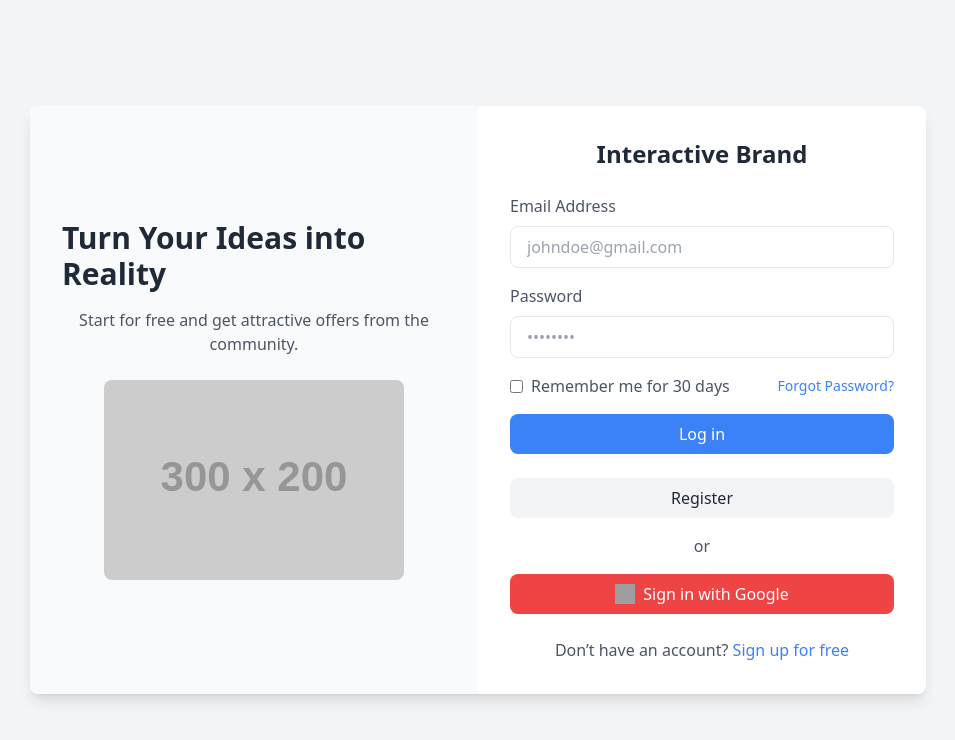
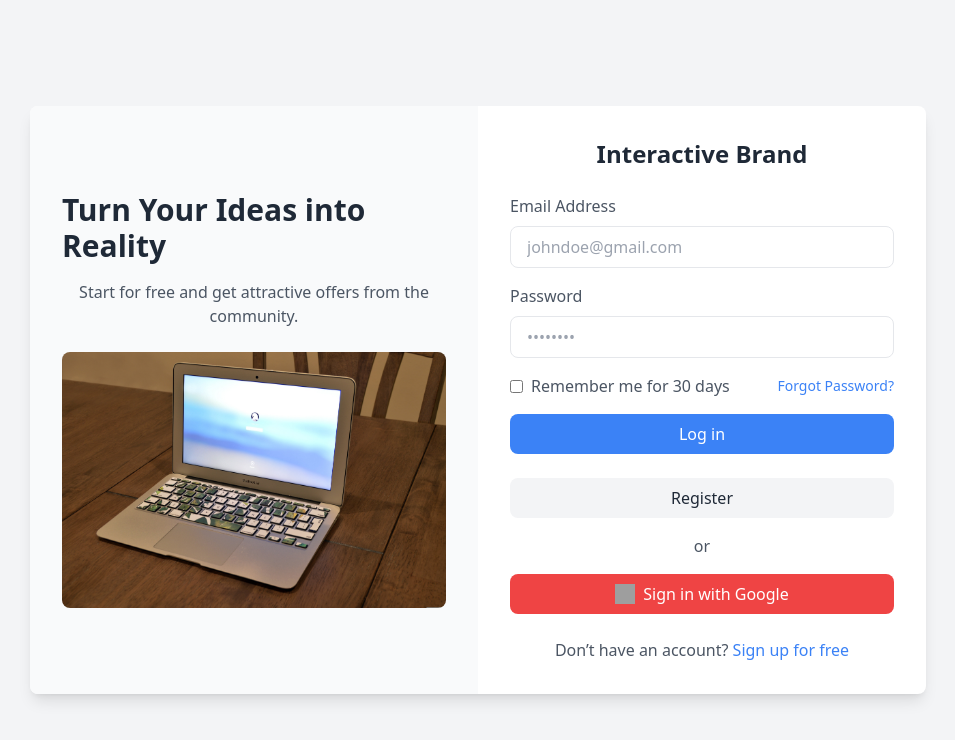
Before and after one commit to abhisheksharma226/onekyc-ui, a React (Vite) app: page /login in a window 1280 px wide. Shown: the top 740 px of the page, without its empty margins (162-1117 px from the left). Built offline with nearby package versions, Linux system fonts and the light colour scheme; grey boxes are pictures that could not be loaded.

Commit message:
login image

```diff
--- a/src/components/Login/Login.jsx
+++ b/src/components/Login/Login.jsx
@@ -15,7 +15,7 @@ const Login = () => {
             </p>
             <div className="mt-6">
               <img
-                src="https://via.placeholder.com/300x200"
+                src="/src/assets/login.jpg"
                 alt="Decor"
                 className="rounded-lg"
               />
--- a/src/components/Signup/Signup.jsx
+++ b/src/components/Signup/Signup.jsx
@@ -17,7 +17,7 @@ const SignUp = () => {
           </p>
           <div className="mt-6">
             <img
-              src="https://via.placeholder.com/300x200"
+              src="/src/assets/signup.jpg"
               alt="Decor"
               className="rounded-lg"
             />
```
Also changed, not shown: src/assets/login.jpg (added), src/assets/signup.jpg (added).
